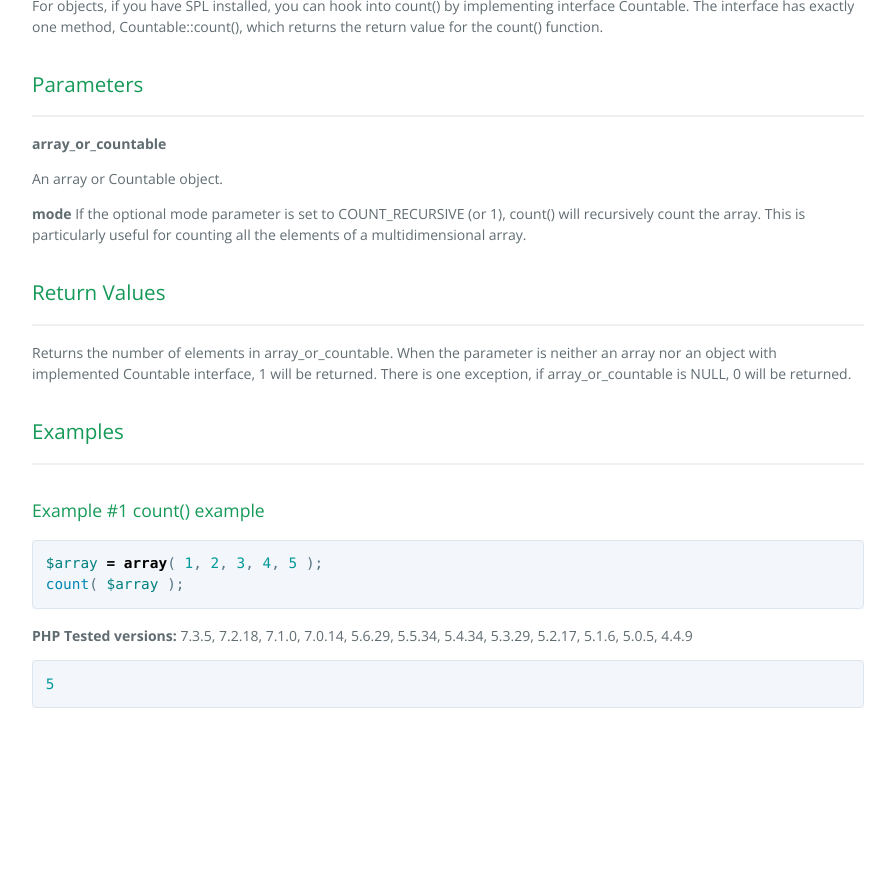
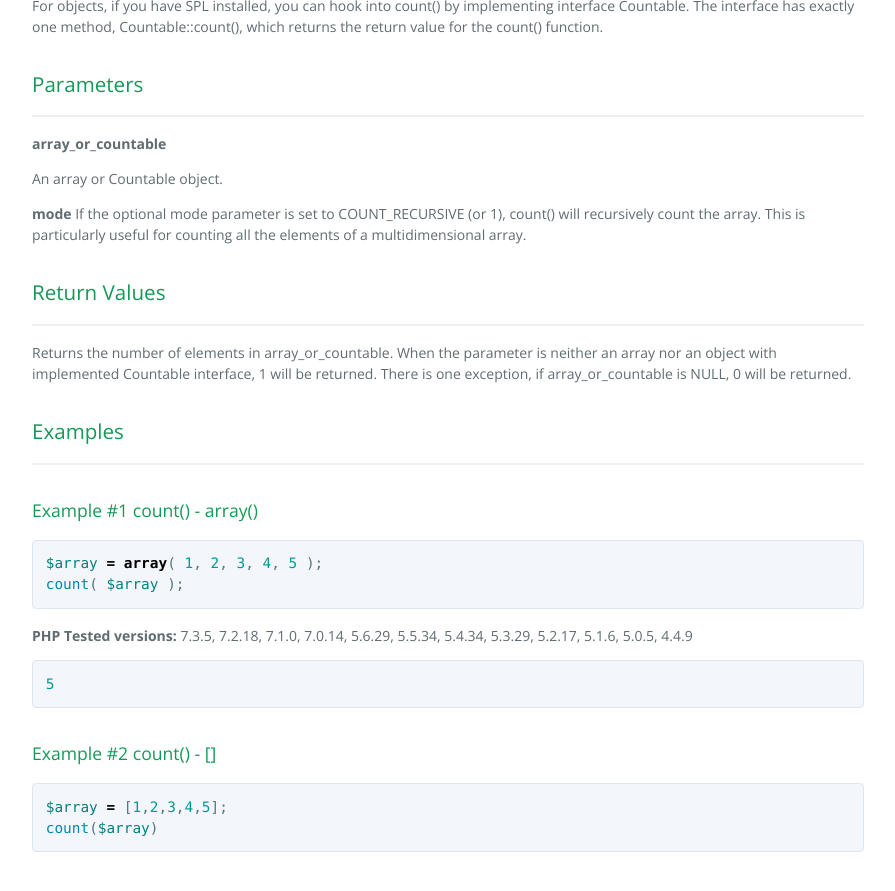
Before and after one commit to dhayalramk/dhayalramk.github.io, a Jekyll site: the page built from PHP/FuncationReference/VariableAndTypeRelatedExtensions/Arrays/ArrayFunctions/count.md, in a window 1280 px wide and 900 px high, scrolled down 733 px. Shown: the top 891 px of the window, without its empty margins (192-1087 px from the left). Built offline with Jekyll 4.4.1, drawn with Linux system fonts in a browser that asks for light colours; our own code applies the rules of GitHub Pages for plain Markdown files; before the commit the page ends 1489 px from its top, so only the background shows below that.

````diff
--- a/PHP/FuncationReference/VariableAndTypeRelatedExtensions/Arrays/ArrayFunctions/count.md
+++ b/PHP/FuncationReference/VariableAndTypeRelatedExtensions/Arrays/ArrayFunctions/count.md
@@ -36,7 +36,7 @@
 ### Examples
 _________________
 
-#### Example #1 count() example
+#### Example #1 count() - array()
 
 ```php
 $array = array( 1, 2, 3, 4, 5 );
@@ -48,3 +48,10 @@
 ```php
 5
 ```
+
+#### Example #2 count() - []
+
+```php
+$array = [1,2,3,4,5];
+count($array)
+```
````
